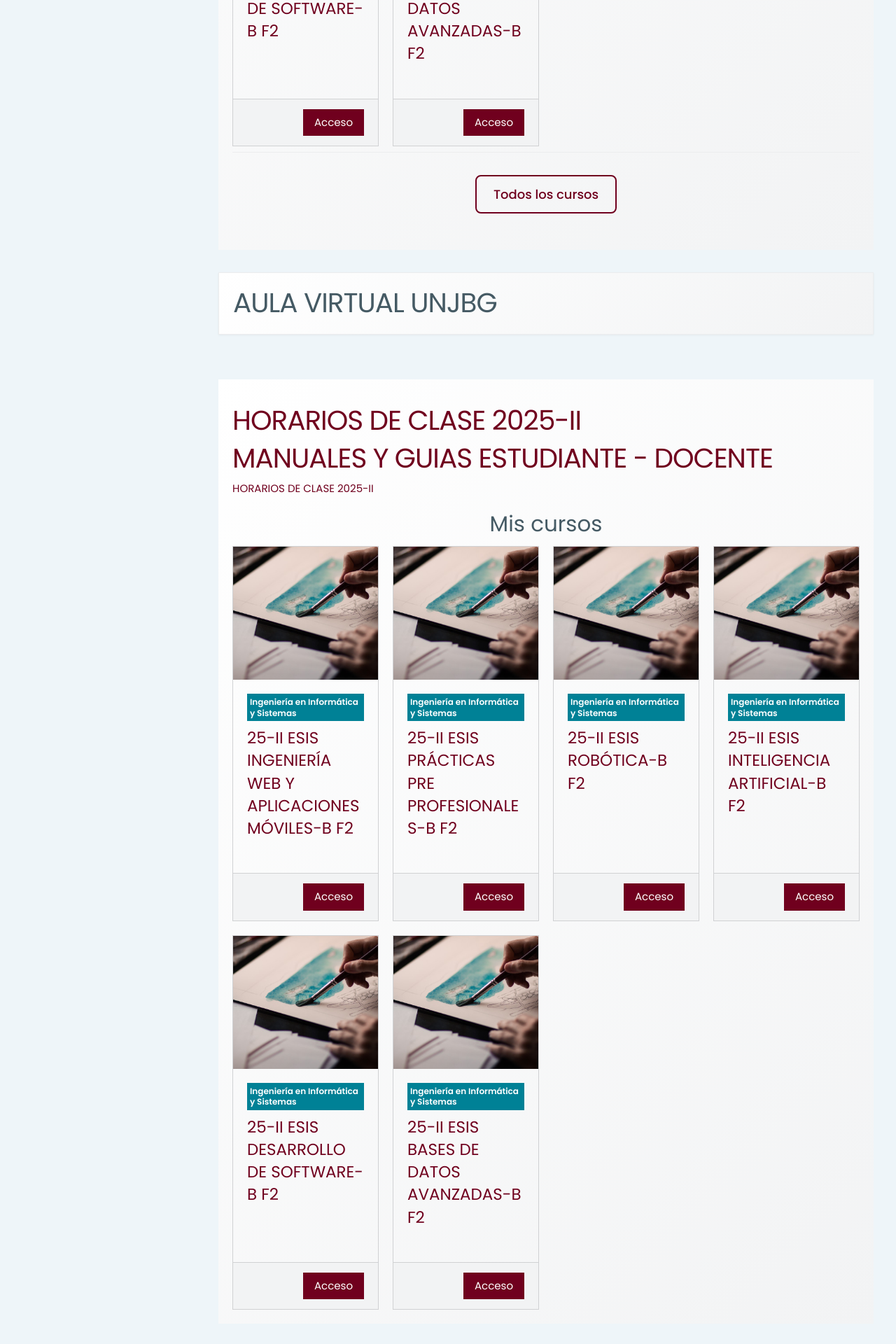
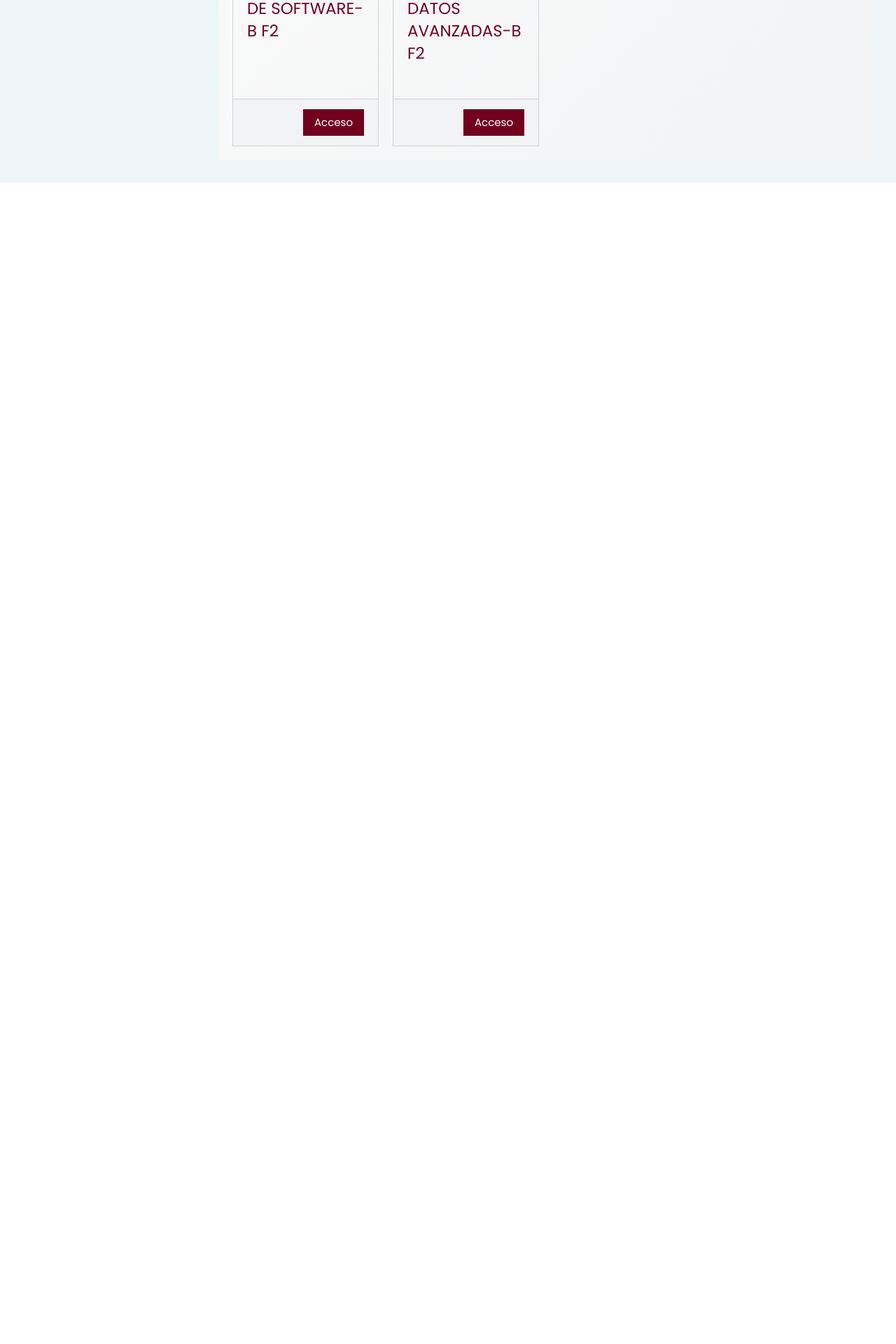
Before and after one commit to jorian101/unimind, a PHP site: page / in a window 1280 px wide. Shown: the part 1365-3285 px from the top of the page at 70% size. After the commit the page ends 1626 px from the top, so only its background shows below. Run offline with PHP 8.4, Linux system fonts and the light colour scheme.

Commit message:
fix: eliminar doble inicio

```diff
--- a/views/estudiante/inicio.php
+++ b/views/estudiante/inicio.php
@@ -79,92 +79,5 @@ renderPageHeader('AULA VIRTUAL UNJBG', ['Inicio']);
                 </div>
             </div>
         </div>
-
-        <div class="all-courses-section">
-            <a href="#" class="all-courses-link">Todos los cursos</a>
-        </div>
     </div>
 </div>
-<?php
-require_once dirname(__DIR__) . '/pageHeader.php';
-renderPageHeader('AULA VIRTUAL UNJBG', ['Inicio']);
-?>
-
-<div class="inicio-container">
-    <div class="inicio-header">
-        <h1 class="inicio-title">HORARIOS DE CLASE 2025-II</h1>
-        <h1 class="inicio-title">MANUALES Y GUIAS ESTUDIANTE - DOCENTE </h1>
-        <a href="#" class="inicio-link">HORARIOS DE CLASE 2025-II</a>
-    </div>
-
-    <div class="courses-section">
-        <h2 class="courses-title">Mis cursos</h2>
-        <div class="courses-grid">
-            <div class="course-card">
-                <img src="../../public/img/default-course.png" alt="Course Image" class="course-image-placeholder">
-                <div class="course-content">
-                    <h3 class="course-title">Ingeniería en Informática y Sistemas</h3>
-                    <p class="course-description">25-II ESIS INGENIERÍA WEB Y APLICACIONES MÓVILES-B F2</p>
-                </div>
-                <div class="course-actions">
-                    <a href="#" class="course-access-btn">Acceso</a>
-                </div>
-            </div>
-
-            <div class="course-card">
-                <img src="../../public/img/default-course.png" alt="Course Image" class="course-image-placeholder">
-                <div class="course-content">
-                    <h3 class="course-title">Ingeniería en Informática y Sistemas</h3>
-                    <p class="course-description">25-II ESIS PRÁCTICAS PRE PROFESIONALES-B F2</p>
-                </div>
-                <div class="course-actions">
-                    <a href="#" class="course-access-btn">Acceso</a>
-                </div>
-            </div>
-
-            <div class="course-card">
-                <img src="../../public/img/default-course.png" alt="Course Image" class="course-image-placeholder">
-                <div class="course-content">
-                    <h3 class="course-title">Ingeniería en Informática y Sistemas</h3>
-                    <p class="course-description">25-II ESIS ROBÓTICA-B F2</p>
-                </div>
-                <div class="course-actions">
-                    <a href="#" class="course-access-btn">Acceso</a>
-                </div>
-            </div>
-
-            <div class="course-card">
-                <img src="../../public/img/default-course.png" alt="Course Image" class="course-image-placeholder">
-                <div class="course-content">
-                    <h3 class="course-title">Ingeniería en Informática y Sistemas</h3>
-                    <p class="course-description">25-II ESIS INTELIGENCIA ARTIFICIAL-B F2</p>
-                </div>
-                <div class="course-actions">
-                    <a href="#" class="course-access-btn">Acceso</a>
-                </div>
-            </div>
-
-            <div class="course-card">
-                <img src="../../public/img/default-course.png" alt="Course Image" class="course-image-placeholder">
-                <div class="course-content">
-                    <h3 class="course-title">Ingeniería en Informática y Sistemas</h3>
-                    <p class="course-description">25-II ESIS DESARROLLO DE SOFTWARE-B F2</p>
-                </div>
-                <div class="course-actions">
-                    <a href="#" class="course-access-btn">Acceso</a>
-                </div>
-            </div>
-
-            <div class="course-card">
-                <img src="../../public/img/default-course.png" alt="Course Image" class="course-image-placeholder">
-                <div class="course-content">
-                    <h3 class="course-title">Ingeniería en Informática y Sistemas</h3>
-                    <p class="course-description">25-II ESIS BASES DE DATOS AVANZADAS-B F2</p>
-                </div>
-                <div class="course-actions">
-                    <a href="#" class="course-access-btn">Acceso</a>
-                </div>
-            </div>
-        </div>
-    </div>
-</div>
```
